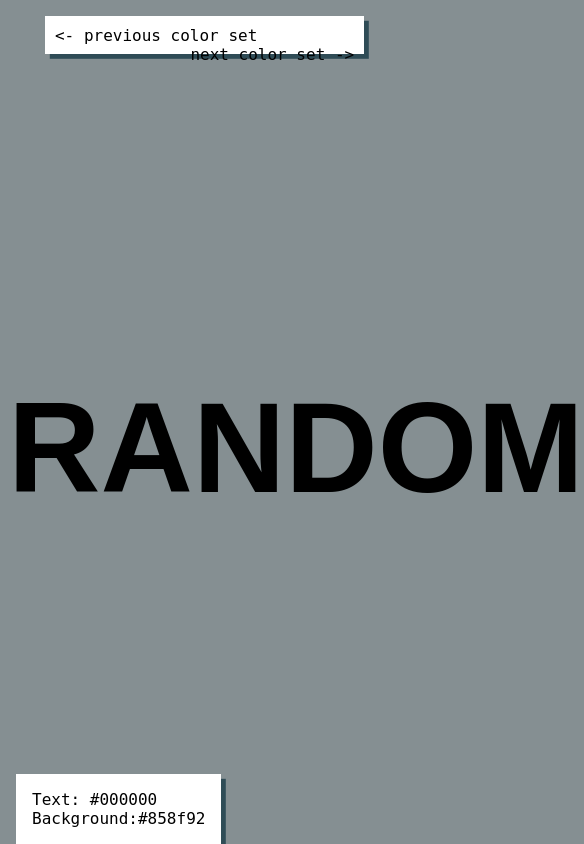
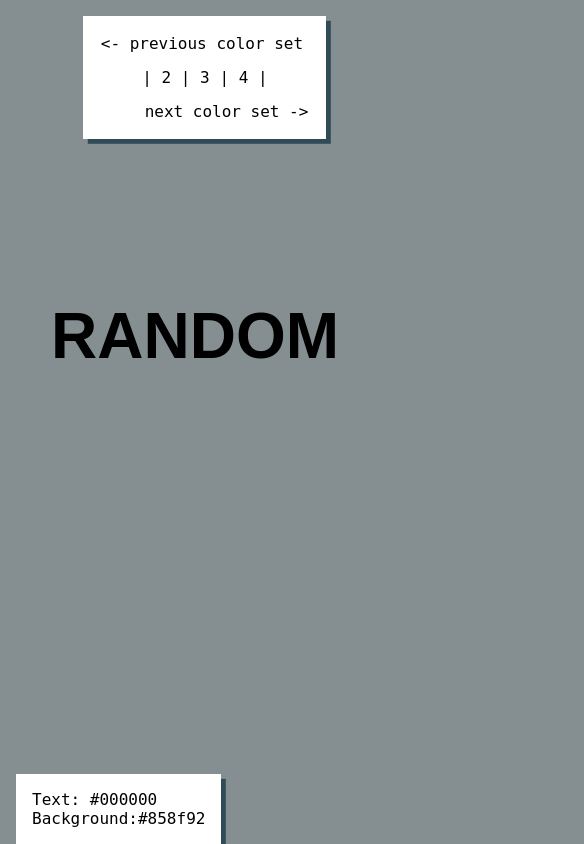
Before and after one commit to irminakacz/random_colors, a React (Create React App) app: page / in a window 390 px wide. Shown: the whole page, 584 px wide, since content can reach past the window. Built offline with nearby package versions, Linux system fonts and the light colour scheme; the HTML template or start-up script is replaced by a standard one.

Commit message:
make app responsive
Made responsive using @media tag in css file.

```diff
--- a/public/index.html
+++ b/public/index.html
@@ -2,7 +2,7 @@
 <html lang="en">
   <head>
     <meta charset="utf-8">
-    <meta name="viewport" content="width=device-width, initial-scale=1, shrink-to-fit=no">
+    <meta name="viewport" content="width=device-width, initial-scale=1.0">
     <meta name="theme-color" content="#000000">
     <title>Random</title>
   </head>
@@ -10,8 +10,6 @@
     <noscript>
       You need to enable JavaScript to run this app.
     </noscript>
-    <header id="header"></header>
     <div id="root"></div>
-    <footer id="footer"></footer>
   </body>
 </html>
--- a/src/App.js
+++ b/src/App.js
@@ -114,7 +114,6 @@ class App extends Component {
   }
 
   render() {
-    console.log(this.state.textColorHistory);
     return (
       <div>
 
--- a/src/Instructions.js
+++ b/src/Instructions.js
@@ -3,13 +3,60 @@ import React, { Component } from 'react';
 class Instructions extends Component {
   render() {
     return (
-      <div id="instruction" className="helper">
-        <span id="left" onClick={this.props.handleLeftArrowClick}>
-          &lt;- previous color set
-        </span>
-        <span id="right" onClick={this.props.handleRightArrowClick}>
-          next color set -&gt;
-        </span>
+      <div>
+
+      <div id="big-instruction" className="helper">
+        <table id="table">
+          <tr>
+            <td>
+              <div id="left" onClick={this.props.handleLeftArrowClick}>
+                &lt;- previous color set
+              </div>
+            </td>
+            <td>
+              <div id="center"> |
+                <div> 2 </div> |
+                <div> 3 </div> |
+                <div> 4 </div> |
+              </div>
+            </td>
+            <td>
+              <div id="right" onClick={this.props.handleRightArrowClick}>
+                next color set -&gt;
+              </div>
+            </td>
+          </tr>
+        </table>
+      </div>
+
+      <div id="small-instruction" className="helper">
+        <table id="table">
+          <tr>
+            <td>
+              <div id="left" onClick={this.props.handleLeftArrowClick}>
+                &lt;- previous color set
+              </div>
+            </td>
+          </tr>
+          <tr>
+            <td>
+              <div id="center"> |
+                <div> 2 </div> |
+                <div> 3 </div> |
+                <div> 4 </div> |
+              </div>
+            </td>
+          </tr>
+          <tr>
+            <td>
+              <div id="right" onClick={this.props.handleRightArrowClick}>
+                next color set -&gt;
+              </div>
+            </td>
+          </tr>
+        </table>
+      </div>
+
       </div>
     );
   }
--- a/src/index.css
+++ b/src/index.css
@@ -1,19 +1,122 @@
+@media only screen and (max-width: 668px) {
+
+  div#big-instruction {
+    display: none;
+  }
+
+  div#small-instruction {
+    width: 60%;
+    margin-left: 20%;
+    margin-top: 1em;
+    padding: 0.6em;
+  }
+
+  p {
+    font-size: 4em;
+    padding-top: 1.5em;
+  }
+
+  div#small-instruction div {
+    display: inline;
+  }
+
+  div#small-instruction div:hover {
+    background-color: #d3d3d3;
+    cursor: pointer;
+  }
+
+  #right {
+    float: right;
+  }
+
+  table td {
+    padding: 0.4em;
+  }
+
+  #center {
+    margin-left: 20%;
+  }
+
+}
+
+@media only screen and (min-width: 669px) and (max-width: 1024px) {
+
+  div#big-instruction {
+    width: 80%;
+    margin-left: 10%;
+    margin-top: 1em;
+    padding: 0.6em;
+  }
+
+  div#small-instruction {
+    display: none;
+  }
+
+  p {
+    font-size: 6em;
+    padding-top: 1.2em;
+  }
+
+  div#big-instruction div {
+    display: inline;
+  }
+
+  div#big-instruction div:hover {
+    background-color: #d3d3d3;
+    cursor: pointer;
+  }
+
+  #right {
+    float: right;
+  }
+
+}
+
+@media only screen and (min-width: 1025px) {
+
+  div#big-instruction {
+    width: 60%;
+    margin-left: 20%;
+    margin-top: 1em;
+    padding: 0.6em;
+  }
+
+  div#small-instruction {
+    display: none;
+  }
+
+  p {
+    font-size: 9em;
+    padding-top: 0.7em;
+  }
+
+  div#big-instruction div {
+    display: inline;
+  }
+
+  div#big-instruction div:hover {
+    background-color: #d3d3d3;
+    cursor: pointer;
+  }
+
+  #right {
+    float: right;
+  }
+
+  #center {
+    margin-left: 10%;
+  }
+
+}
+
 div.helper {
   font-family: mono;
   background-color: white;
   box-shadow: 0.3em 0.3em #2f4c56;
 }
 
-div#instruction {
-  width: 80%;
-  margin-left: 10%;
-  margin-top: 1em;
-  padding: 0.6em;
-}
-
-div#instruction span:hover {
-  background-color: #d3d3d3;
-  cursor: pointer;
+table {
+  width: 100%;
 }
 
 #colors {
@@ -23,14 +126,8 @@ div#instruction span:hover {
   padding: 1em;
 }
 
-#right {
-  float: right;
-}
-
 p {
   font-family: sans-serif;
   font-weight: bold;
-  font-size: 8em;
   text-align: center;
-  padding-top: 1.5em;
 }
```
